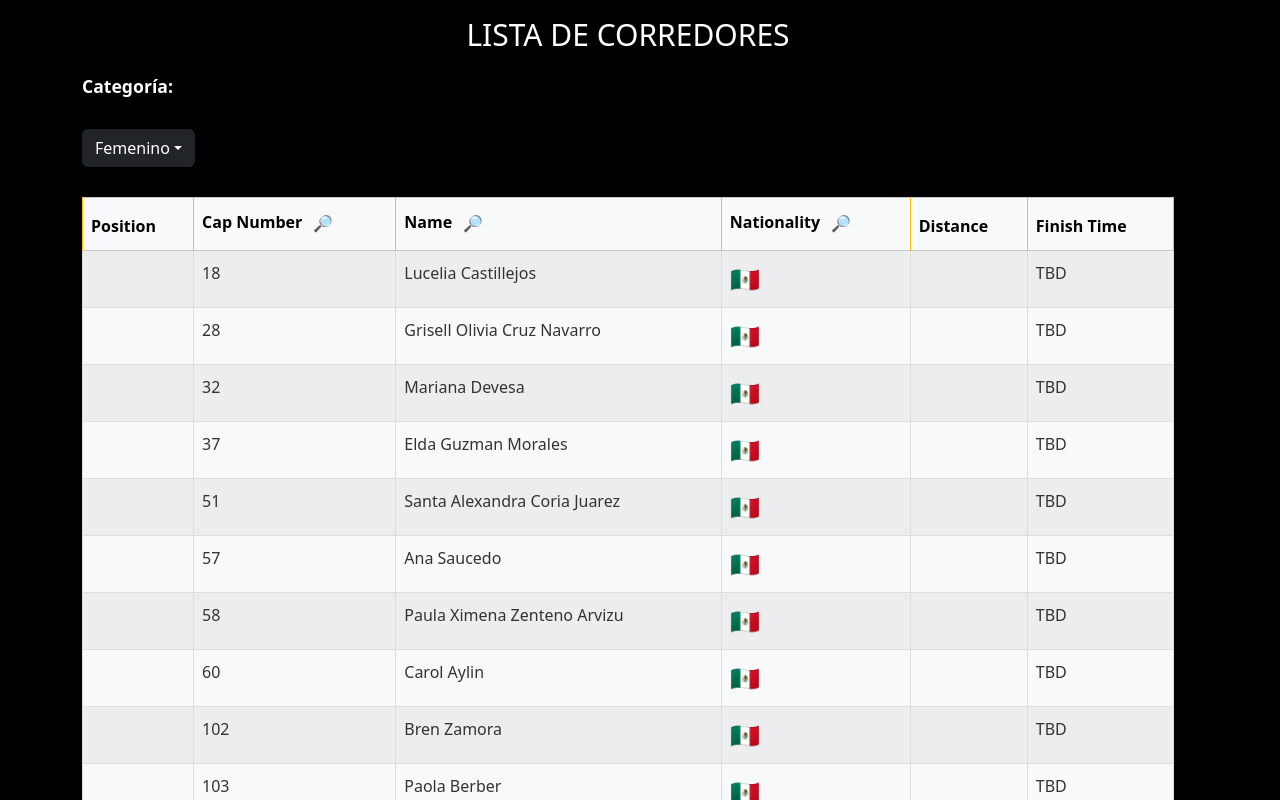
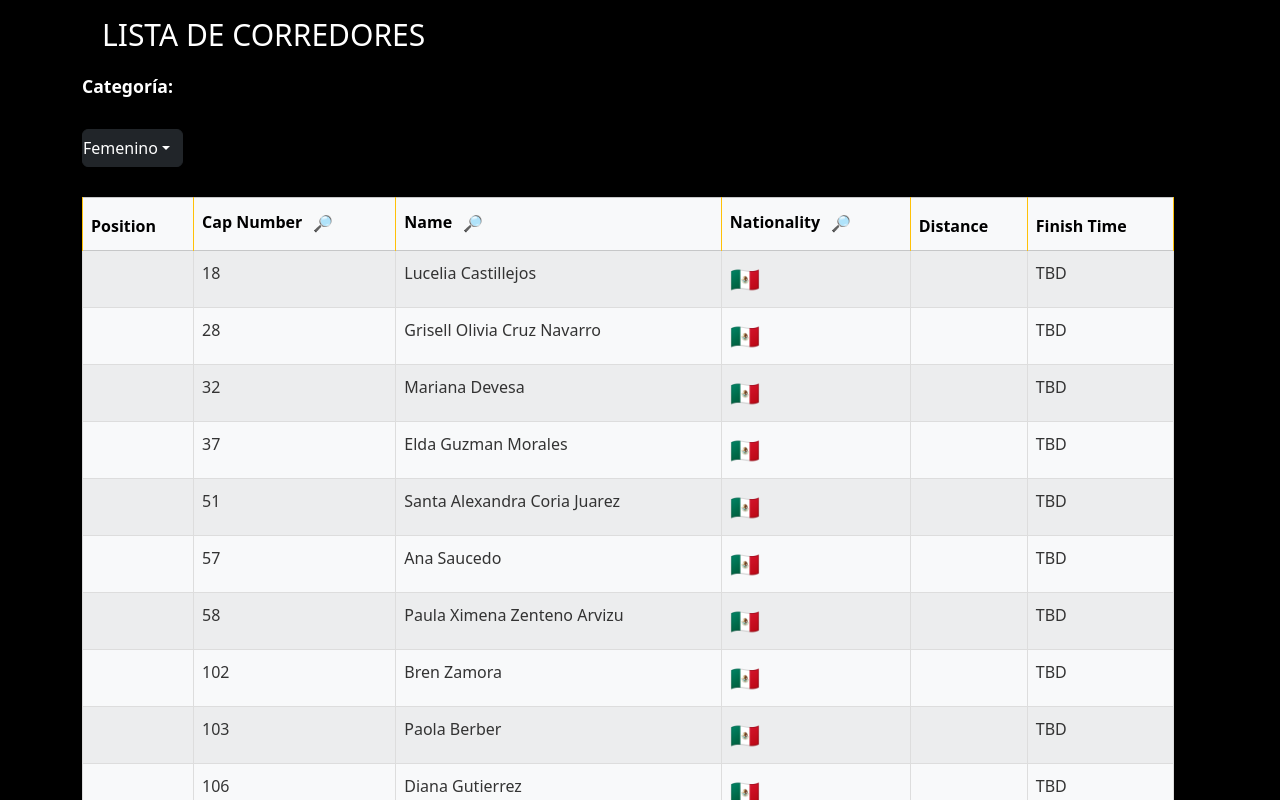
Before and after one commit to Os24/letourdefrankie, a React (Create React App) app: page /ltdf-2026 in a window 1280 px wide. Shown: the part 2940-3740 px from the top of the page. Built offline with nearby package versions, Linux system fonts and the light colour scheme.

Commit message:
removing Carol, adding angel,and alba optics

```diff
--- a/src/Components/Ltdf2026/Ltdf2026.css
+++ b/src/Components/Ltdf2026/Ltdf2026.css
@@ -97,3 +97,15 @@
     width: 100% !important;
   }
 }
+
+.btn-container {
+  display: flex;
+  justify-content: flex-start !important;
+  margin-left: 0 !important;
+  padding-left: 0 !important;
+}
+
+.btn-container button {
+  padding-left: 0 !important;
+  margin-left: 0 !important;
+}
--- a/src/Components/Ltdf2026/Ltdf2026.tsx
+++ b/src/Components/Ltdf2026/Ltdf2026.tsx
@@ -396,6 +396,13 @@ const Ltdf2026: React.FC = () => {
       finishTime: "TBD",
       badge: 50,
     },
+     {
+      name: "Angel Padilla Contreras",
+      raceNumber: "60",
+      nationality: "🇲🇽",
+      finishTime: "TBD",
+      badge: 50,
+    },
     {
       name: "Carlos Vazquez",
       raceNumber: "61",
@@ -879,13 +886,6 @@ const Ltdf2026: React.FC = () => {
     {
       name: "PAULA XIMENA Zenteno Arvizu",
       raceNumber: "58",
-      nationality: "🇲🇽",
-      finishTime: "TBD",
-      badge: 50,
-    },
-    {
-      name: "Carol Aylin",
-      raceNumber: "60",
       nationality: "🇲🇽",
       finishTime: "TBD",
       badge: 50,
@@ -1259,18 +1259,23 @@ const Ltdf2026: React.FC = () => {
           <Row>
             <Col>
               {" "}
-              <h1 className="custom-title">LISTA DE CORREDORES</h1>
+              <h1 className="custom-title" style={{ textAlign: "left" }}>
+                LISTA DE CORREDORES
+              </h1>
               <p
                 style={{
                   fontSize: "1.1em",
                   fontWeight: "bold",
                   marginBottom: "10px",
+                  marginTop: "20px",
                   color: "#fff",
+                  textAlign: "left",
+                  marginLeft: "0",
                 }}
               >
                 Categoría:
               </p>
-              <div className="btn-container">
+              <div className="btn-container" style={{ justifyContent: "flex-start", marginLeft: "0", paddingLeft: "0" }}>
                 <DropdownButton
                   title={selectedCategory}
                   id="dropdown-menu-align-right"
--- a/src/Components/Rules/Rules.css
+++ b/src/Components/Rules/Rules.css
@@ -1,5 +1,7 @@
 .rules-container {
   background: black;
+  max-width: 100%;
+  overflow-x: hidden;
 }
 
 .rules-container h1 {
@@ -8,10 +10,19 @@
   align-items: center;
   justify-content: center;
   padding: 10px;
+  word-break: break-word;
 }
 
 .rules-container ol li {
   color: #fff;
   padding: 10px;
   margin: 10px;
+  word-wrap: break-word;
 }
+
+@media (max-width: 768px) {
+  .rules-container {
+    padding-left: 15px;
+    padding-right: 15px;
+  }
+}
--- a/src/Components/Rules/Rules.tsx
+++ b/src/Components/Rules/Rules.tsx
@@ -7,7 +7,7 @@ const Rules: React.FC = () => {
   const [smShowEng, setSmShowEng] = useState(false);
 
   return (
-    <div className="rules-container">
+    <div className="rules-container" style={{ overflowX: "hidden" }}>
       <Row>
         <Col style={{ textAlign: "right" }}>
           <Button
@@ -72,7 +72,7 @@ const Rules: React.FC = () => {
               punto donde te desviaste.
               <br />
               <a
-                href="https://drive.google.com/uc?export=download&id=1fwMN3tPQNn1o_cbpmsOLWNFYm3PTB_a3"
+                href="https://drive.google.com/uc?export=download&id=1A5oy-o643U2hXurJ7rdM783JbTMaSlxG"
                 target="_blank"
               >
                 Descargar Ruta
@@ -245,7 +245,7 @@ const Rules: React.FC = () => {
               where you deviated.
               <br />
               <a
-                href="https://drive.google.com/file/d/1g9QYPQAF3BJJ3ZZd7q7wT0YPPovAFFyO/view?usp=share_link"
+                href="https://drive.google.com/uc?export=download&id=1A5oy-o643U2hXurJ7rdM783JbTMaSlxG"
                 target="_blank"
               >
                 Download Route
```
